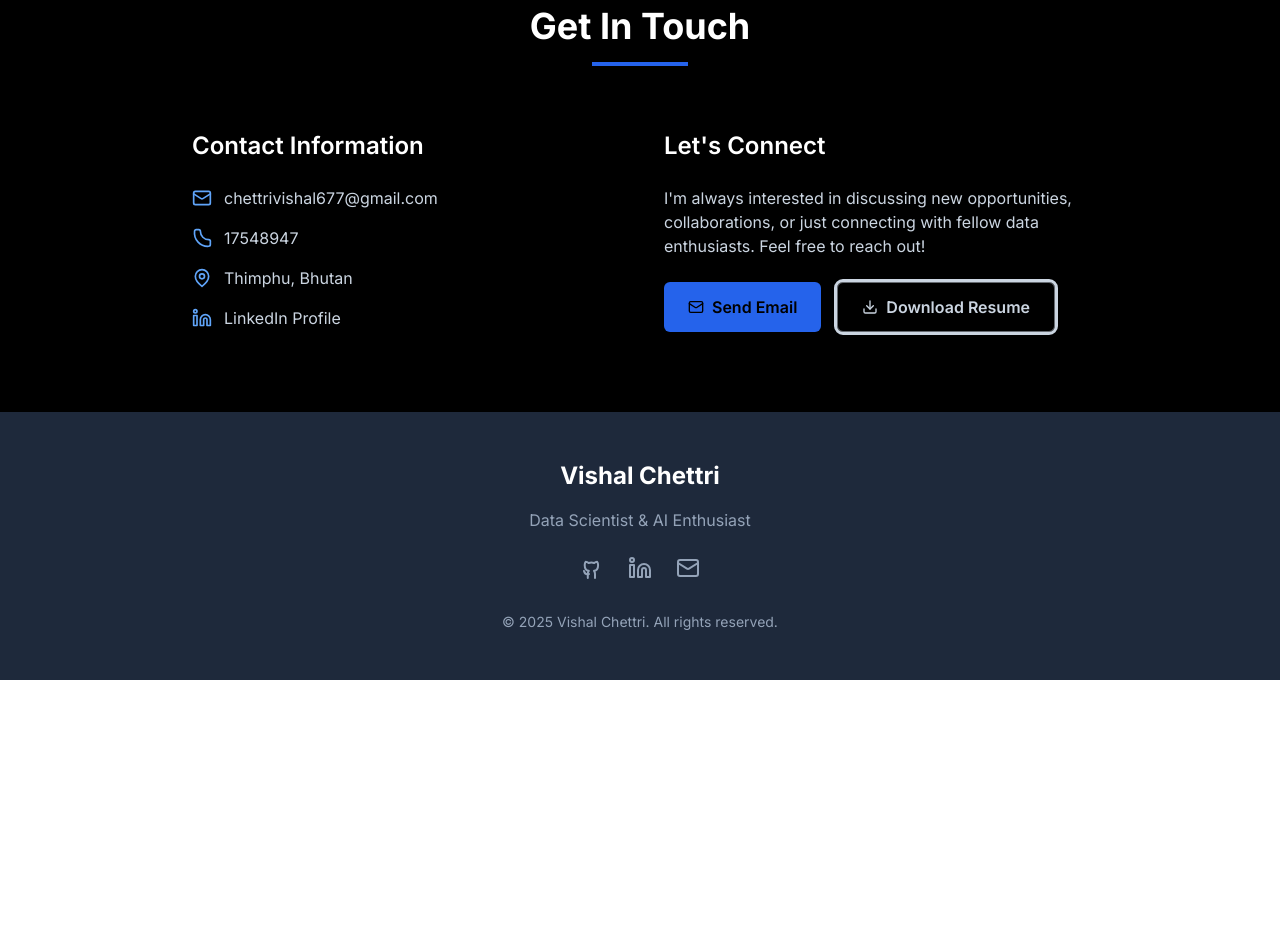
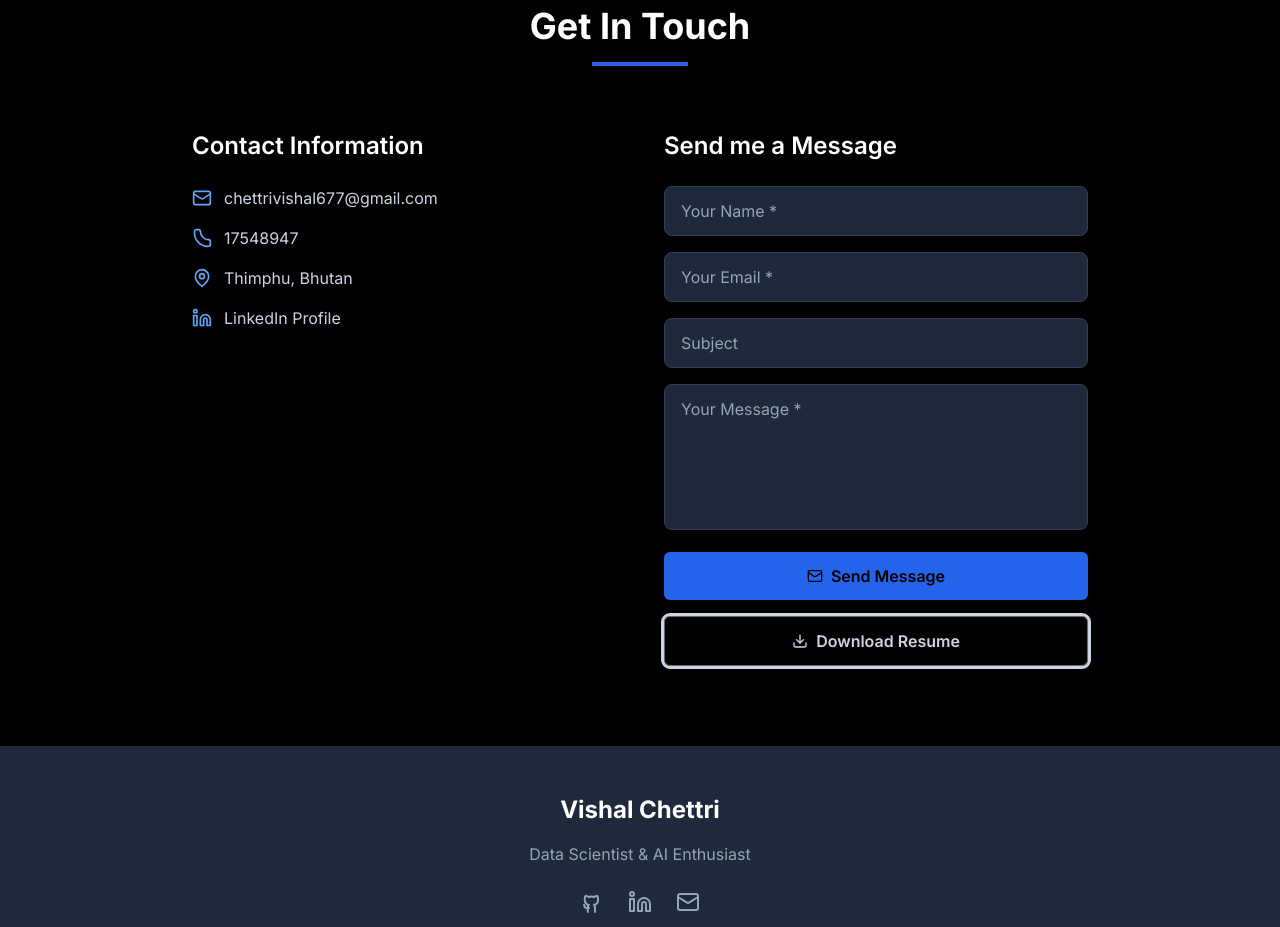
Before and after one commit to visal2002/Portfolio, a React (Vite) app: page / in a window 1280 px wide. Shown: the part 5760-6687 px from the top of the page. Before the commit the page ends 6440 px from the top, so only its background shows below. Built offline with nearby package versions, Linux system fonts and the light colour scheme.

Commit message:
Add functional contact form

```diff
--- a/package.json
+++ b/package.json
@@ -9,14 +9,15 @@
     "preview": "vite preview"
   },
   "dependencies": {
+    "@emailjs/browser": "^4.4.1",
     "react": "^18.2.0",
     "react-dom": "^18.2.0"
   },
   "devDependencies": {
     "@vitejs/plugin-react": "^4.2.1",
+    "autoprefixer": "^10.4.16",
+    "postcss": "^8.4.31",
     "tailwindcss": "^3.3.0",
-    "postcss": "^8.4.31",
-    "autoprefixer": "^10.4.16",
     "vite": "^5.0.8"
   }
 }
--- a/src/App.jsx
+++ b/src/App.jsx
@@ -1,10 +1,19 @@
 import React, { useEffect, useState } from 'react'
+import emailjs from '@emailjs/browser'
 import StarBackground from './components/StarBackground'
 import { useScrollAnimation } from './hooks/useScrollAnimation'
 import './App.css'
 
 function App() {
   const [scrolled, setScrolled] = useState(false)
+  const [formData, setFormData] = useState({
+    name: '',
+    email: '',
+    subject: '',
+    message: ''
+  })
+  const [formStatus, setFormStatus] = useState({ type: '', message: '' })
+  const [isSubmitting, setIsSubmitting] = useState(false)
   useScrollAnimation()
 
   useEffect(() => {
@@ -17,6 +26,80 @@ function App() {
 
   const scrollToSection = (sectionId) => {
     document.getElementById(sectionId)?.scrollIntoView({ behavior: 'smooth' })
+  }
+
+  const handleInputChange = (e) => {
+    const { name, value } = e.target
+    setFormData(prev => ({
+      ...prev,
+      [name]: value
+    }))
+    // Clear status message when user starts typing
+    if (formStatus.message) {
+      setFormStatus({ type: '', message: '' })
+    }
+  }
+
+  const handleSubmit = async (e) => {
+    e.preventDefault()
+    setIsSubmitting(true)
+    setFormStatus({ type: '', message: '' })
+
+    // Basic validation
+    if (!formData.name || !formData.email || !formData.message) {
+      setFormStatus({ type: 'error', message: 'Please fill in all required fields.' })
+      setIsSubmitting(false)
+      return
+    }
+
+    // Email validation
+    const emailRegex = /^[^\s@]+@[^\s@]+\.[^\s@]+$/
+    if (!emailRegex.test(formData.email)) {
+      setFormStatus({ type: 'error', message: 'Please enter a valid email address.' })
+      setIsSubmitting(false)
+      return
+    }
+
+    try {
+      // Using EmailJS service
+      // Note: You'll need to set up EmailJS account and get your service ID, template ID, and public key
+      // For now, we'll use a fallback to mailto if EmailJS is not configured
+      const serviceId = 'service_portfolio' // Replace with your EmailJS service ID
+      const templateId = 'template_portfolio' // Replace with your EmailJS template ID
+      const publicKey = 'YOUR_PUBLIC_KEY' // Replace with your EmailJS public key
+
+      // Check if EmailJS is configured
+      if (publicKey !== 'YOUR_PUBLIC_KEY') {
+        await emailjs.send(
+          serviceId,
+          templateId,
+          {
+            from_name: formData.name,
+            from_email: formData.email,
+            subject: formData.subject || 'Portfolio Contact Form',
+            message: formData.message,
+            to_email: 'chettrivishal677@gmail.com'
+          },
+          publicKey
+        )
+        setFormStatus({ type: 'success', message: 'Thank you! Your message has been sent successfully.' })
+        setFormData({ name: '', email: '', subject: '', message: '' })
+      } else {
+        // Fallback to mailto if EmailJS is not configured
+        const mailtoLink = `mailto:chettrivishal677@gmail.com?subject=${encodeURIComponent(formData.subject || 'Portfolio Contact')}&body=${encodeURIComponent(`Name: ${formData.name}\nEmail: ${formData.email}\n\nMessage:\n${formData.message}`)}`
+        window.location.href = mailtoLink
+        setFormStatus({ type: 'success', message: 'Opening your email client...' })
+        setFormData({ name: '', email: '', subject: '', message: '' })
+      }
+    } catch (error) {
+      console.error('Error sending email:', error)
+      // Fallback to mailto on error
+      const mailtoLink = `mailto:chettrivishal677@gmail.com?subject=${encodeURIComponent(formData.subject || 'Portfolio Contact')}&body=${encodeURIComponent(`Name: ${formData.name}\nEmail: ${formData.email}\n\nMessage:\n${formData.message}`)}`
+      window.location.href = mailtoLink
+      setFormStatus({ type: 'info', message: 'Opening your email client as fallback...' })
+    } finally {
+      setIsSubmitting(false)
+    }
   }
 
   const skillsData = {
@@ -423,17 +506,85 @@ function App() {
                 </div>
               </div>
               <div>
-                <h3 className="text-2xl font-semibold text-white mb-6">Let's Connect</h3>
-                <p className="text-slate-300 mb-6">
-                  I'm always interested in discussing new opportunities, collaborations, or just connecting with fellow data enthusiasts.
-                  Feel free to reach out!
-                </p>
-                <div className="flex gap-4">
-                  <a href="mailto:chettrivishal677@gmail.com" className="button bg-blue-600 hover:bg-blue-700">
-                    <svg xmlns="http://www.w3.org/2000/svg" width="24" height="24" viewBox="0 0 24 24" fill="none" stroke="currentColor" strokeWidth="2" strokeLinecap="round" strokeLinejoin="round" className="w-4 h-4 mr-2"><rect width="20" height="16" x="2" y="4" rx="2"/><path d="m22 7-8.97 5.7a1.94 1.94 0 0 1-2.06 0L2 7"/></svg>
-                    Send Email
-                  </a>
-                  <a href="/home/ubuntu/upload/.recovery/VISHALCHETTRIResume.pdf" download="VISHALCHETTRIResume.pdf" className="button outline">
+                <h3 className="text-2xl font-semibold text-white mb-6">Send me a Message</h3>
+                <form onSubmit={handleSubmit} className="space-y-4">
+                  <div>
+                    <input
+                      type="text"
+                      name="name"
+                      value={formData.name}
+                      onChange={handleInputChange}
+                      placeholder="Your Name *"
+                      required
+                      className="w-full px-4 py-3 bg-slate-800 border border-slate-700 rounded-lg text-white placeholder-slate-400 focus:outline-none focus:ring-2 focus:ring-blue-600 focus:border-transparent transition-all"
+                    />
+                  </div>
+                  <div>
+                    <input
+                      type="email"
+                      name="email"
+                      value={formData.email}
+                      onChange={handleInputChange}
+                      placeholder="Your Email *"
+                      required
+                      className="w-full px-4 py-3 bg-slate-800 border border-slate-700 rounded-lg text-white placeholder-slate-400 focus:outline-none focus:ring-2 focus:ring-blue-600 focus:border-transparent transition-all"
+                    />
+                  </div>
+                  <div>
+                    <input
+                      type="text"
+                      name="subject"
+                      value={formData.subject}
+                      onChange={handleInputChange}
+                      placeholder="Subject"
+                      className="w-full px-4 py-3 bg-slate-800 border border-slate-700 rounded-lg text-white placeholder-slate-400 focus:outline-none focus:ring-2 focus:ring-blue-600 focus:border-transparent transition-all"
+                    />
+                  </div>
+                  <div>
+                    <textarea
+                      name="message"
+                      value={formData.message}
+                      onChange={handleInputChange}
+                      placeholder="Your Message *"
+                      required
+                      rows="5"
+                      className="w-full px-4 py-3 bg-slate-800 border border-slate-700 rounded-lg text-white placeholder-slate-400 focus:outline-none focus:ring-2 focus:ring-blue-600 focus:border-transparent transition-all resize-none"
+                    ></textarea>
+                  </div>
+                  {formStatus.message && (
+                    <div className={`p-3 rounded-lg ${
+                      formStatus.type === 'success'
+                        ? 'bg-green-500/20 text-green-400 border border-green-500/30'
+                        : formStatus.type === 'error'
+                        ? 'bg-red-500/20 text-red-400 border border-red-500/30'
+                        : 'bg-blue-500/20 text-blue-400 border border-blue-500/30'
+                    }`}>
+                      {formStatus.message}
+                    </div>
+                  )}
+                  <button
+                    type="submit"
+                    disabled={isSubmitting}
+                    className="w-full button bg-blue-600 hover:bg-blue-700 disabled:opacity-50 disabled:cursor-not-allowed flex items-center justify-center"
+                  >
+                    {isSubmitting ? (
+                      <>
+                        <svg className="animate-spin -ml-1 mr-3 h-5 w-5 text-white" xmlns="http://www.w3.org/2000/svg" fill="none" viewBox="0 0 24 24">
+                          <circle className="opacity-25" cx="12" cy="12" r="10" stroke="currentColor" strokeWidth="4"></circle>
+                          <path className="opacity-75" fill="currentColor" d="M4 12a8 8 0 018-8V0C5.373 0 0 5.373 0 12h4zm2 5.291A7.962 7.962 0 014 12H0c0 3.042 1.135 5.824 3 7.938l3-2.647z"></path>
+                        </svg>
+                        Sending...
+                      </>
+                    ) : (
+                      <>
+                        <svg xmlns="http://www.w3.org/2000/svg" width="24" height="24" viewBox="0 0 24 24" fill="none" stroke="currentColor" strokeWidth="2" strokeLinecap="round" strokeLinejoin="round" className="w-4 h-4 mr-2"><rect width="20" height="16" x="2" y="4" rx="2"/><path d="m22 7-8.97 5.7a1.94 1.94 0 0 1-2.06 0L2 7"/></svg>
+                        Send Message
+                      </>
+                    )}
+                  </button>
+                </form>
+                <div className="mt-4">
+                  <a href="/home/ubuntu/upload/.recovery/VISHALCHETTRIResume.pdf" download="VISHALCHETTRIResume.pdf" className="button outline w-full text-center">
                     <svg xmlns="http://www.w3.org/2000/svg" width="24" height="24" viewBox="0 0 24 24" fill="none" stroke="currentColor" strokeWidth="2" strokeLinecap="round" strokeLinejoin="round" className="w-4 h-4 mr-2"><path d="M21 15v4a2 2 0 0 1-2 2H5a2 2 0 0 1-2-2v-4"/><polyline points="7 10 12 15 17 10"/><line x1="12" x2="12" y1="15" y2="3"/></svg>
                     Download Resume
                   </a>
```
Also changed, not shown: 7 other files (tests, documents, lock files or other folders).
